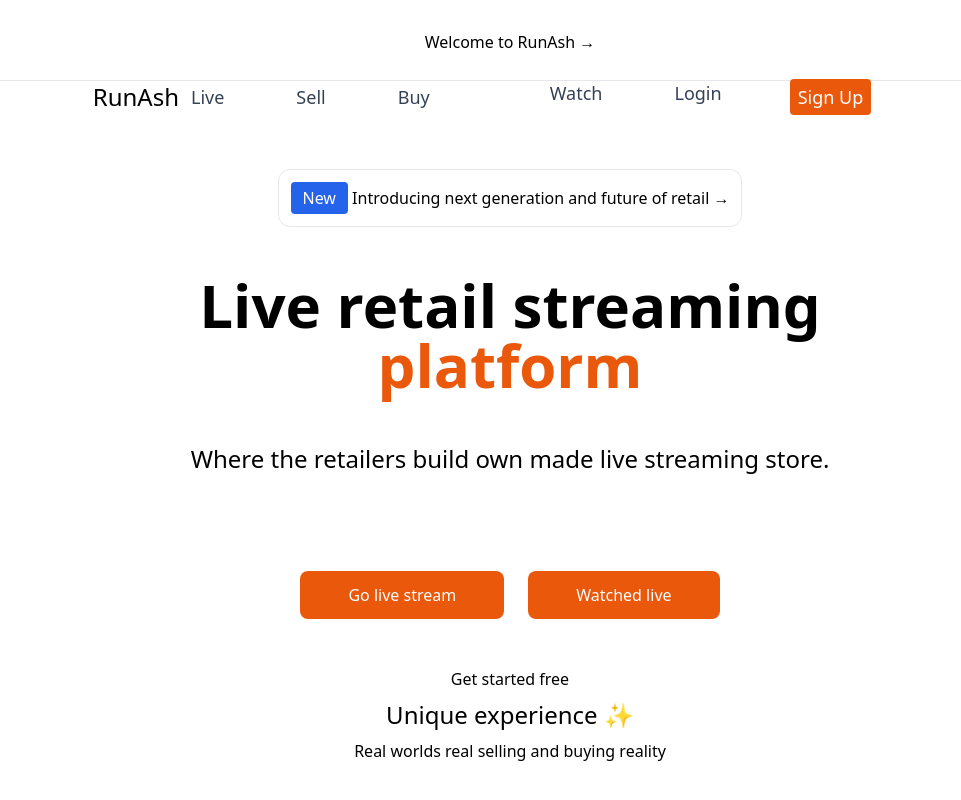
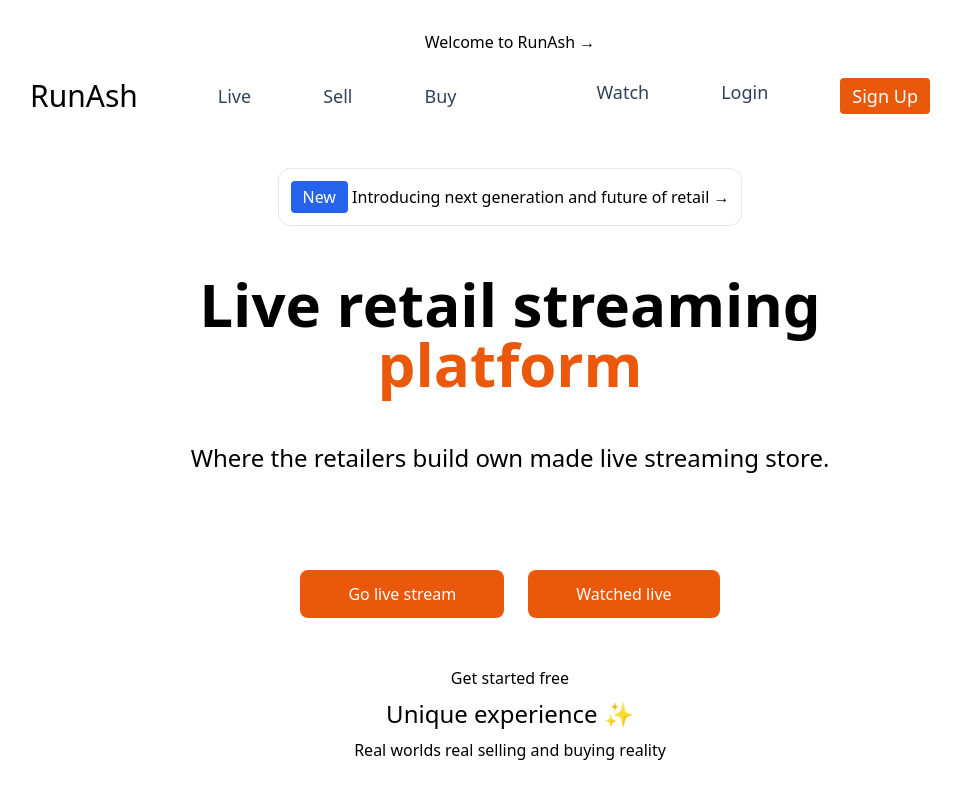
Before and after one commit to Vaibhavmurmu/nextjs13, a Next.js app: page / in a window 1280 px wide. Shown: the top 800 px of the page, without its empty margins (130-1091 px from the left). Built offline with nearby package versions, Linux system fonts and the light colour scheme.

Commit message:
Change to be commetted

```diff
--- a/components/Navbar.js
+++ b/components/Navbar.js
@@ -9,12 +9,12 @@ export default function Navbar() {
                     <p className="text-1xl font-normal">Welcome to RunAsh &rarr;</p>
                 </text>
             </div>
-        <div className="flex flex-row items-center justify-center w-full border-t h-4 px-6 py-4">
+        <div className="flex flex-row items-center justify-between w-full h-4 px-20 py-4">
         <div className="flex flex-row items-center">
-            <h1 className="text-2xl font-b">RunAsh</h1>
+            <h1 className="text-3xl font-b">RunAsh</h1>
         </div>
         <div className="flex flex-row item-center space-x-4">
-            <ul className="mr-12 flex flex-row item-center">
+            <ul className="flex flex-row item-center">
                 <li className="mr-12">
                     <Link href="/live">
                         <a className="text-lg font-n px-3 py-2 text-slate-700 rounded-lg hover:bg-slate-100 hover:text-slate-900">Live</a>
@@ -46,7 +46,7 @@ export default function Navbar() {
             </li>
             <li className="mr-12">
                 <Link href="/signup">
-                <a className="text-lg font-n px-2 py-2"><button className="bg-orange-600 text-white hover:text-white font-n py-1 px-2 rounded mt-0">Sign Up</button></a>
+                <a className="text-lg font-n px-3 py-2"><button className="bg-orange-600 text-white hover:bg-white hover:text-black font-n py-1 px-3 rounded mt-0">Sign Up</button></a>
                 </Link>
             </li>
             </ul>
--- a/pages/index.js
+++ b/pages/index.js
@@ -247,11 +247,11 @@ export default function Index() {
           <button className="mt-12 bg-blue-600 text-white hover:bg-amber-50 hover:text-black font-n py-1 px-3 rounded">feedback</button>
 
 
-        <div className="mt-8 flex max-w-8xl flex-wrap item-centre justify-around sm:w-full bg-amber-50 p-8 rounded">
+        <div className="mt-8 flex max-w-8xl flex-wrap item-centre justify-around bg-amber-50 sm:w-full bg- p-8 rounded">
           <h2 className="text-bold">
             Get live updates
           </h2>
-          <input className="placeholder-show:border-gry-500 text-centre p-4..." placeholder="email address"></input><button className="bg-black text-white hover:bg-white hover:text-black font-n py-1 px-3 rounded mt-0">Subscribe</button>
+          <input className="placeholder-show:border text-centre p-4..." placeholder="email address"></input><button className="bg-black text-white hover:bg-white hover:text-black font-n py-1 px-3 rounded mt-0">Subscribe</button>
         </div>
       </main>
     </div>
```
